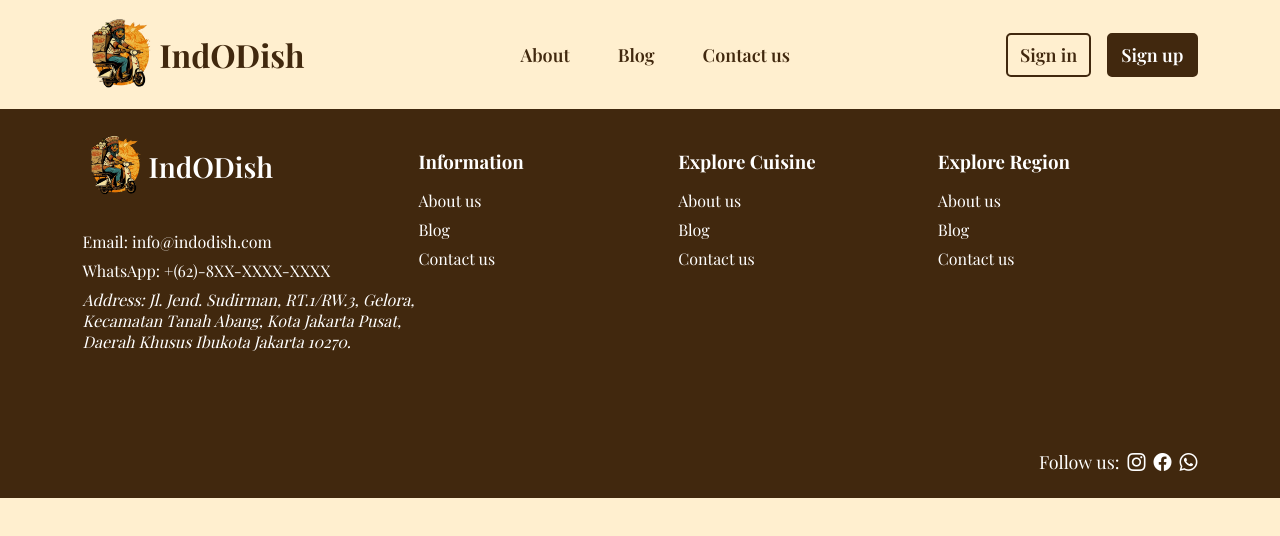
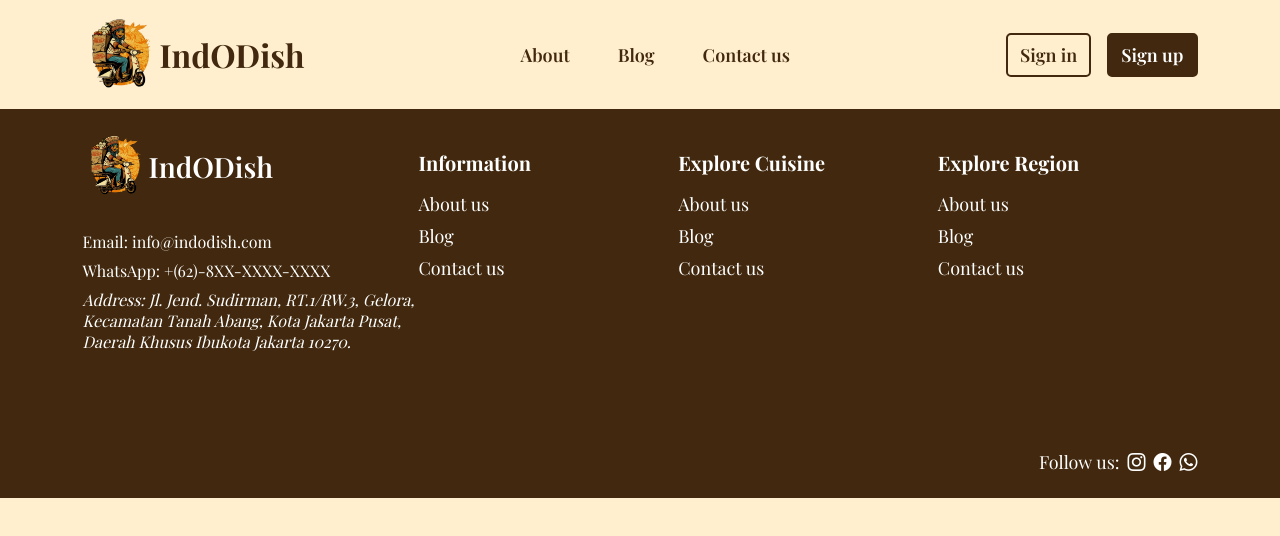
Before and after one commit to JugBones/indodish-frontend, a Next.js app: page / in a window 1280 px wide. Shown: the top 536 px of the page. Built offline with nearby package versions, Linux system fonts and the light colour scheme.

Commit message:
Fix Footer styling

```diff
--- a/src/sections/Footer.tsx
+++ b/src/sections/Footer.tsx
@@ -43,6 +43,7 @@ export default function Footer() {
       </div>
       <nav className={styles.information_section}>
         <h3>Information</h3>
+        <ul>
           <li className={styles.navigation_link_items}>
             <Link href='/about'>About us</Link>
           </li>
@@ -52,9 +53,11 @@ export default function Footer() {
           <li className={styles.navigation_link_items}>
             <Link href='/contact-us'>Contact us</Link>
           </li>
+        </ul>
       </nav>
       <nav className={styles.explore_cuisine_section}>
         <h3>Explore Cuisine</h3>
+        <ul>
           <li className={styles.navigation_link_items}>
             <Link href='/about'>About us</Link>
           </li>
@@ -64,9 +67,11 @@ export default function Footer() {
           <li className={styles.navigation_link_items}>
             <Link href='/contact-us'>Contact us</Link>
           </li>
+        </ul>
       </nav>
       <nav className={styles.explore_region_section}>
         <h3>Explore Region</h3>
+        <ul>
           <li className={styles.navigation_link_items}>
             <Link href='/about'>About us</Link>
           </li>
@@ -76,6 +81,7 @@ export default function Footer() {
           <li className={styles.navigation_link_items}>
             <Link href='/contact-us'>Contact us</Link>
           </li>
+        </ul>
       </nav>
       <div className={styles.follow_us_section}>
         <span>Follow us:</span>
--- a/src/styles/sections/Footer.module.scss
+++ b/src/styles/sections/Footer.module.scss
@@ -8,6 +8,11 @@
   display: grid;
   grid-template-columns: repeat(4, 1fr);
   grid-template-rows: 1fr 0.5fr;
+
+  h3 {
+    font-size: 1.25rem;
+    margin-block: 1rem;
+  }
 }
 
 .logo_container {
@@ -44,26 +49,9 @@
   }
 }
 
-.information_section {
-  h3 {
-    margin-block: 1rem;
-  }
-}
-
-.explore_cuisine_section {
-  h3 {
-    margin-block: 1rem;
-  }
-}
-
-.explore_region_section {
-  h3 {
-    margin-block: 1rem;
-  }
-}
-
 .navigation_link_items {
   margin-block: 0.5rem;
+  font-size: 1.125rem;
 
   a:hover {
     color: variables.$dandelion;
```
Lines whose indentation alone changed are shown as unchanged.
